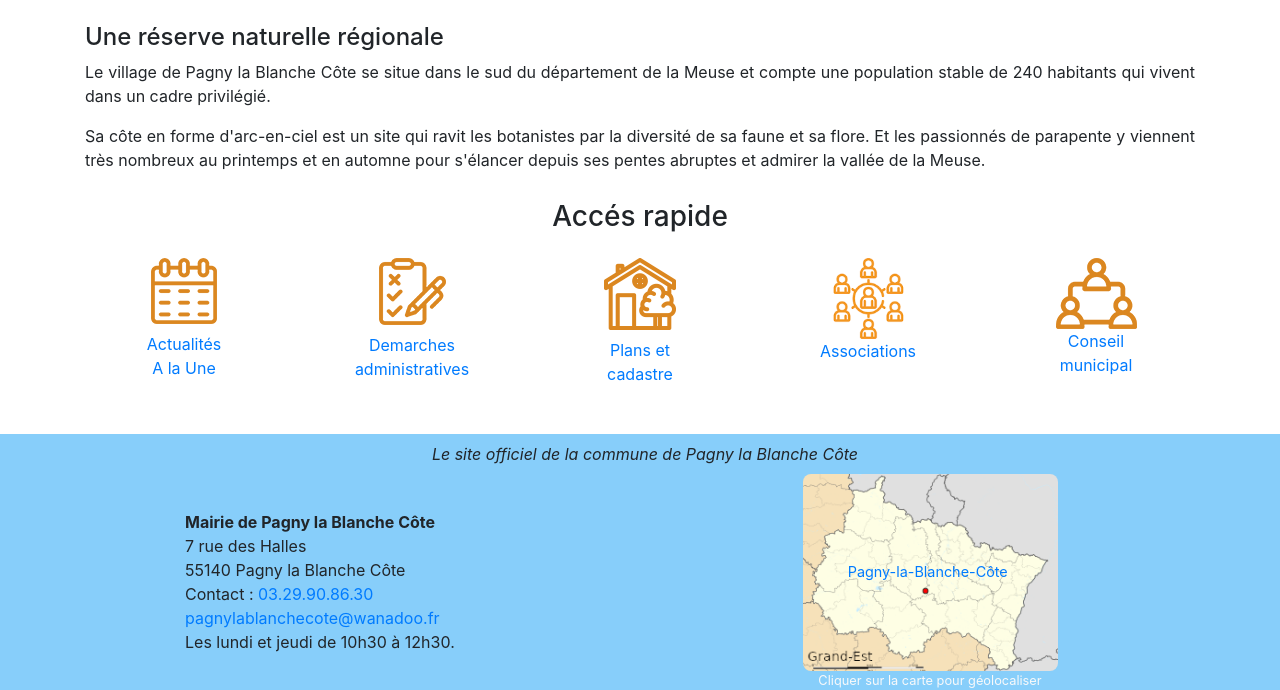
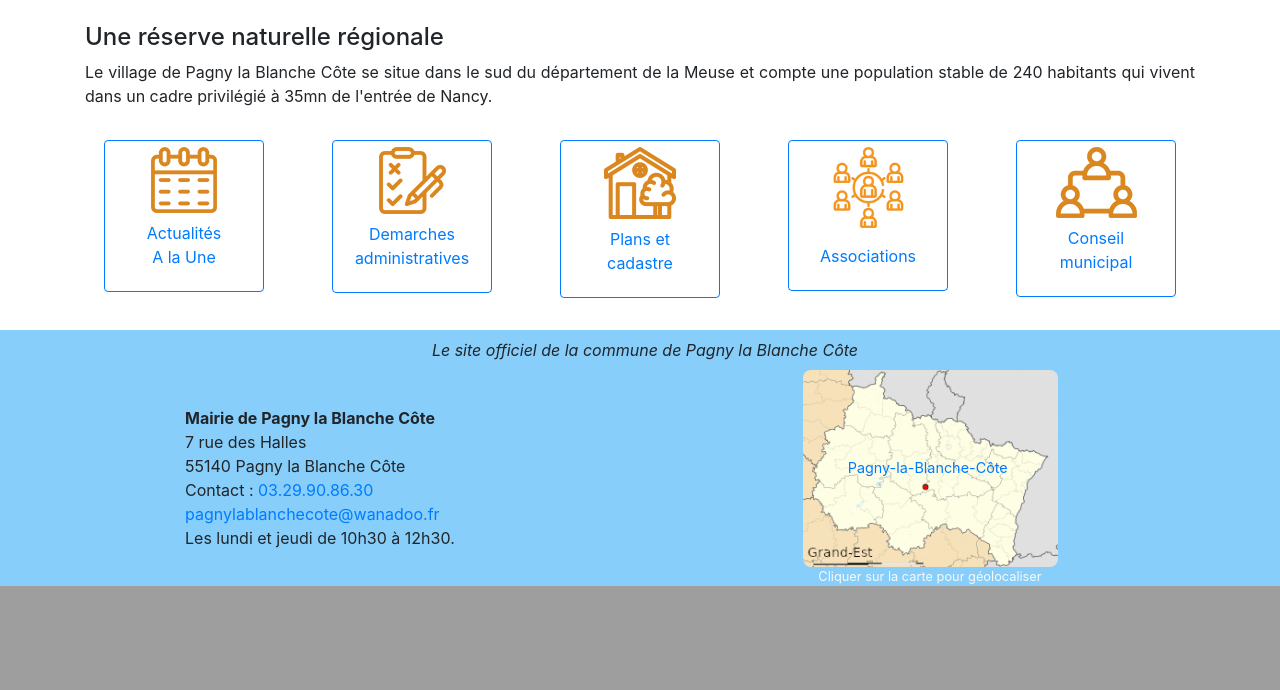
Before and after one commit to mfd-tchad/sitePagny, a Symfony app: template templates/home/index.html.twig in a window 1280 px wide. Shown: the part 1518-2208 px from the top of the page. After the commit the page ends 2104 px from the top, so only its background shows below. Run offline with Twig, Linux system fonts and the light colour scheme; the template is opened without the code that fills it, so the values that code supplies are empty; some libraries are stand-ins or nearby versions.

Commit message:
petites retouches sur le menu principal et le look des clics rapides

```diff
--- a/templates/base.html.twig
+++ b/templates/base.html.twig
@@ -129,7 +131,7 @@
                 </ul>
                 <ul class="navbar-nav ml-auto" >
                     <li class="nav-item {% if current_menu is defined and current_menu == 'session' %} active {% endif %}">
-                        <a href="{{ path('login') }}" class="nav-link" ><img src="/images/icone-se-connecter.png" class="bords-tres-arrondis" width="25"></a>
+                        <a href="{{ path('login') }}" class="btn btn-outline-primary" ><img src="/images/icone-se-connecter.png" class="bords-tres-arrondis" width="25">  Se connecter</a>
                     </li>
                 {% endif %}
                 </ul>
--- a/templates/home/clicsrapides.html.twig
+++ b/templates/home/clicsrapides.html.twig
@@ -1,8 +1,8 @@
-<h3 class="text-center"> Accés rapide </h3>
+{#<h3 class="text-center"> Accés rapide </h3> #}
 <section class="row">
     <article class="example-wrapper col-6 col-sm-4 col-md-2">
-        <div class="container-fluid">
-            <div class="text-center">
+        <div class="container-fluid btn btn-outline-primary">
+            <div class="text-center ">
 	        <a href="{{ path('actualiteetevenements') }}"><img src="/images/mairie/agenda-evenements.png">
 	        <p class="text-center mt-2">Actualités<br>A la Une</p>
             </a>
@@ -11,7 +11,7 @@
     </article>
 
     <article class="example-wrapper col-6 col-sm-4 col-md-2">
-        <div class="container-fluid">
+        <div class="container-fluid btn btn-outline-primary">
             <div class="text-center">
 	            <a href="{{ path('demarches') }}"><img src="/images/mairie/demarches-admin.png"/>
 	            <p class="text-center mt-2">Demarches administratives</p>
@@ -21,31 +21,31 @@
     </article>
 
     <article class="example-wrapper col-6 col-sm-4 col-md-2">
-        <div class="container-fluid">
+        <div class="container-fluid btn btn-outline-primary">
             <div class="text-center">
                 <a href="{{ path('urbanisme') }}">
 	            <img src="/images/mairie/urbanisme.png"/>
-	            <p class="text-center mt-2">Plans et cadastre</p></a>
+	            <p class="text-center mt-2">Plans et <br>cadastre</p></a>
             </div>
         </div>
     </article>
 
     <article class="example-wrapper col-6 col-sm-4 col-md-2">
-	    <div class="container-fluid">
+	    <div class="container-fluid btn btn-outline-primary">
             <div class="text-center">
                 <a href="{{ path('associations') }}">
                 <img src="/images/mairie/iconeassociation2.png" height="81" width="81"/>
-	                <p class="text-center mt-0">Associations</p></a>
+	                <p class="text-center mt-3">Associations</p></a>
             </div>
         </div>
     </article>
 
     <article class="example-wrapper col-6 col-sm-4 col-md-2">
-        <div class="container-fluid">
+        <div class="container-fluid btn btn-outline-primary">
             <div class="text-center">
                 <a href="{{ path('conseilmunicipal') }}">
 	                <img src="/images/mairie/conseil-municipal.png"/>
-	                <p class="text-center mt-0">Conseil municipal</p></a>
+	                <p class="text-center mt-2">Conseil <br>municipal</p></a>
             </div>
         </div>
     </article>
--- a/templates/home/index.html.twig
+++ b/templates/home/index.html.twig
@@ -23,13 +23,13 @@
 
     </div>
     <h4> Une réserve naturelle régionale </h4>
-    <p> Le village de Pagny la Blanche Côte se situe dans le sud du département de la Meuse et compte une population stable de 240 habitants qui vivent dans un cadre privilégié. </p>
-    <p>    Sa côte en forme d'arc-en-ciel est un site qui ravit les botanistes par la diversité de sa faune et sa flore.
+    <p> Le village de Pagny la Blanche Côte se situe dans le sud du département de la Meuse et compte une population stable de 240 habitants qui vivent dans un cadre privilégié à 35mn de l'entrée de Nancy.</p>
+    {# <p>    Sa côte en forme d'arc-en-ciel est un site qui ravit les botanistes par la diversité de sa faune et sa flore.
         Et les passionnés de parapente y viennent très nombreux au printemps et en automne pour s'élancer depuis ses pentes abruptes et admirer
         la vallée de la Meuse.
     </p>
 
-  {#  <p> <a href="http://www.nancyvollibre.com/sites-de-vol/pagny-la-blanche-cote"> Nancy Vol Libre </a></p> #}
+  #}
 
     {% include '/home/clicsrapides.html.twig' %}
 </main>
```
Also changed, not shown: other parts of templates/base.html.twig (+12 -10 lines).
